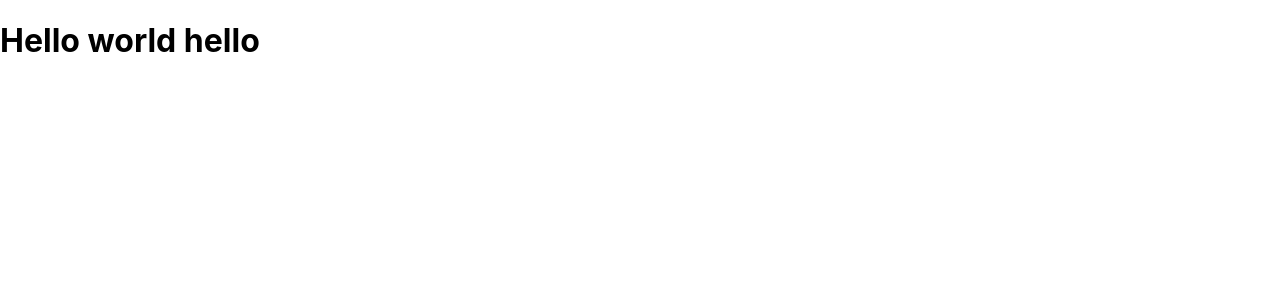
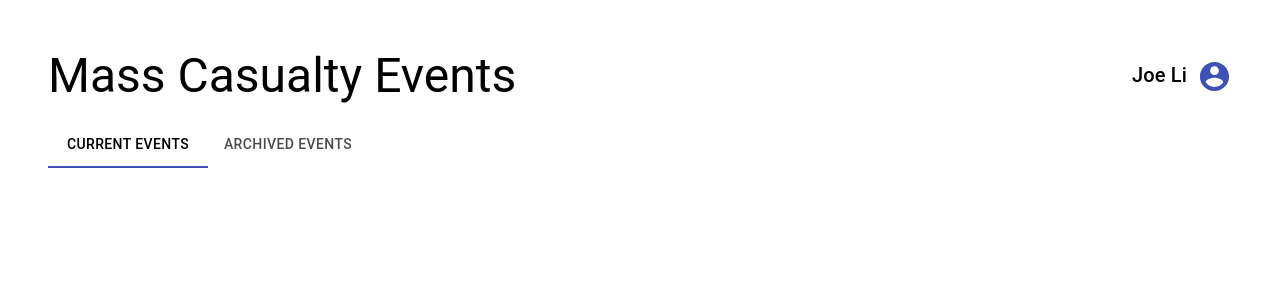
Before and after one commit to uwblueprint/paramedics-react, a React (Create React App) app: page /home in a window 1280 px wide. Shown: the top 300 px of the page. Built offline with nearby package versions, Linux system fonts and the light colour scheme.

Commit message:
add material ui styling and begin building landing page wireframe

```diff
--- a/package.json
+++ b/package.json
@@ -10,11 +10,15 @@
   },
   "private": true,
   "dependencies": {
+    "@material-ui/core": "^4.9.14",
+    "@material-ui/icons": "^4.9.1",
     "@testing-library/jest-dom": "^4.2.4",
     "@testing-library/react": "^9.5.0",
     "@testing-library/user-event": "^7.2.1",
+    "@types/react-router-dom": "^5.1.5",
     "apollo-boost": "^0.4.7",
     "graphql": "^14.6.0",
+    "material-ui": "^0.20.2",
     "react": "^16.13.1",
     "react-apollo": "^3.1.3",
     "react-dom": "^16.13.1",
--- a/src/containers/App.tsx
+++ b/src/containers/App.tsx
@@ -1,17 +1,18 @@
 import React from "react";
 import "../styles/App.css";
 
-import { Switch, Route } from "react-router-dom";
+import { Switch, Route, Redirect } from "react-router-dom";
+import HomeLandingPage from "./HomeLandingPage";
 
 function App() {
   return (
     <div>
       <div>
         <Switch>
-          <h1>Hello world hello</h1>
-          {/* <Route exact path="/viewHospitals" component={HospitalTable} />
-            <Route exact path="/createHospital" component={CreateHospital} />
-            <Route exact path="/editHospital" component={EditHospital} /> */}
+          <Route exact path="/home" component={HomeLandingPage} />
+          <Route path="/">
+            <Redirect to="/home" />
+          </Route>
         </Switch>
       </div>
     </div>
--- /dev/null
+++ b/src/containers/HomeLandingPage.tsx
@@ -0,0 +1,43 @@
+import React, { useState } from "react";
+import "../styles/HomeLandingPage.css";
+import Typography from "@material-ui/core/Typography";
+import AccountCircleIcon from "@material-ui/icons/AccountCircle";
+import Tabs from "@material-ui/core/Tabs";
+import Tab from "@material-ui/core/Tab";
+
+const HomeLandingPage = () => {
+  const [selectedTab, setTab] = useState(0);
+  const handleChange = (event: React.ChangeEvent<{}>, newValue: number) => {
+    setTab(newValue);
+  };
+
+  return (
+    <div className="landing-wrapper">
+      <div className="landing-top-bar">
+        <Typography variant="h3">Mass Casualty Events</Typography>
+        <div className="user-icon">
+          <Typography
+            variant="h6"
+            align="right"
+            style={{ marginRight: "0.5em" }}
+          >
+            Joe Li
+          </Typography>
+          <AccountCircleIcon fontSize="large" color="primary" />
+        </div>
+      </div>
+
+      <Tabs
+        value={selectedTab}
+        indicatorColor="primary"
+        textColor="inherit"
+        onChange={handleChange}
+      >
+        <Tab className="tab-label" label={"Current Events"} />
+        <Tab className="tab-label" label="Archived Events" />
+      </Tabs>
+    </div>
+  );
+};
+
+export default HomeLandingPage;
--- /dev/null
+++ b/src/react-app-env.d.ts
@@ -0,0 +1 @@
+/// <reference types="react-scripts" />
--- a/src/styles/App.css
+++ b/src/styles/App.css
@@ -1,38 +1,2 @@
-.App {
-  text-align: center;
+.landing-wrapper {
 }
-
-.App-logo {
-  height: 40vmin;
-  pointer-events: none;
-}
-
-@media (prefers-reduced-motion: no-preference) {
-  .App-logo {
-    animation: App-logo-spin infinite 20s linear;
-  }
-}
-
-.App-header {
-  background-color: #282c34;
-  min-height: 100vh;
-  display: flex;
-  flex-direction: column;
-  align-items: center;
-  justify-content: center;
-  font-size: calc(10px + 2vmin);
-  color: white;
-}
-
-.App-link {
-  color: #61dafb;
-}
-
-@keyframes App-logo-spin {
-  from {
-    transform: rotate(0deg);
-  }
-  to {
-    transform: rotate(360deg);
-  }
-}
--- /dev/null
+++ b/src/styles/HomeLandingPage.css
@@ -0,0 +1,17 @@
+.landing-wrapper {
+  margin: 3em 3em;
+}
+
+.landing-top-bar {
+  display: flex;
+  margin-bottom: 1em;
+}
+
+.user-icon {
+  display: flex;
+  margin-left: auto;
+  align-self: center;
+}
+.user-text {
+  margin-right: 0.5em;
+}
```
Also changed, not shown: tsconfig.json (added, +25 -0 lines), 1 other file (tests, documents, lock files or other folders).
